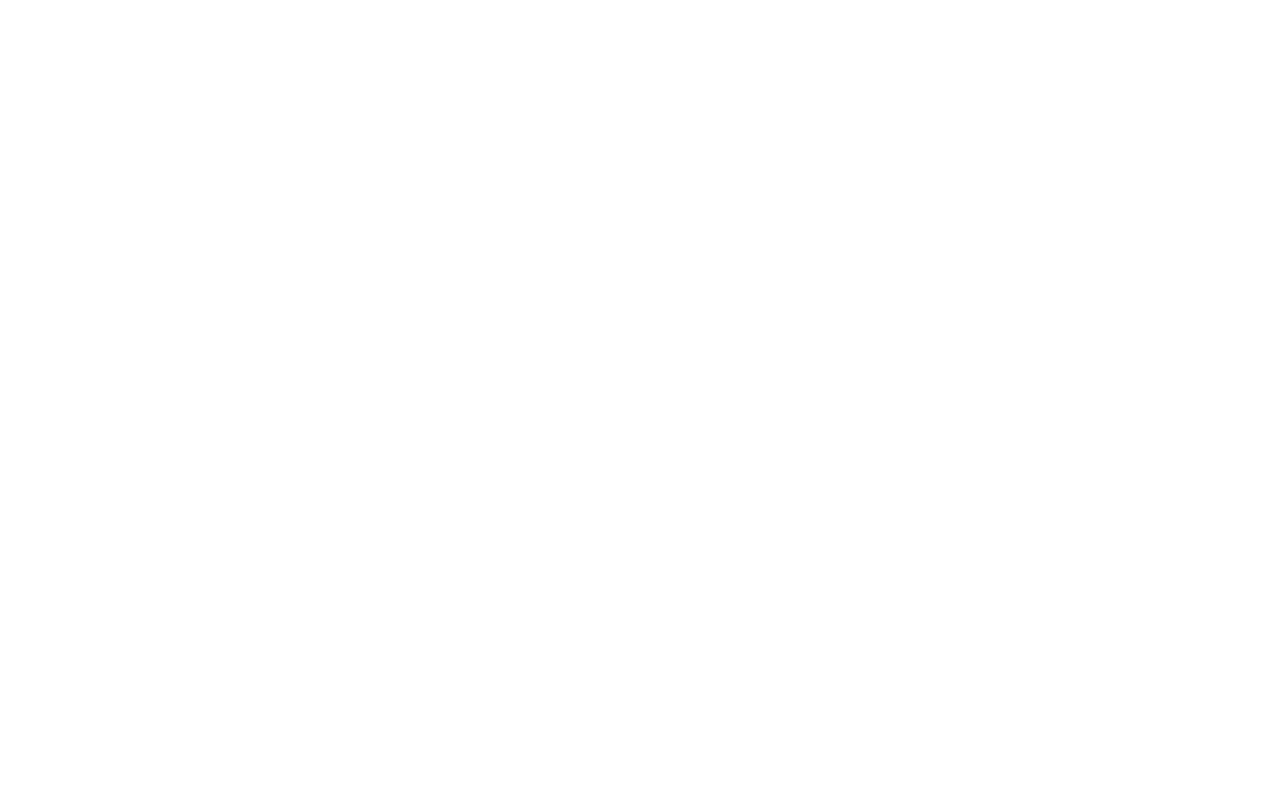
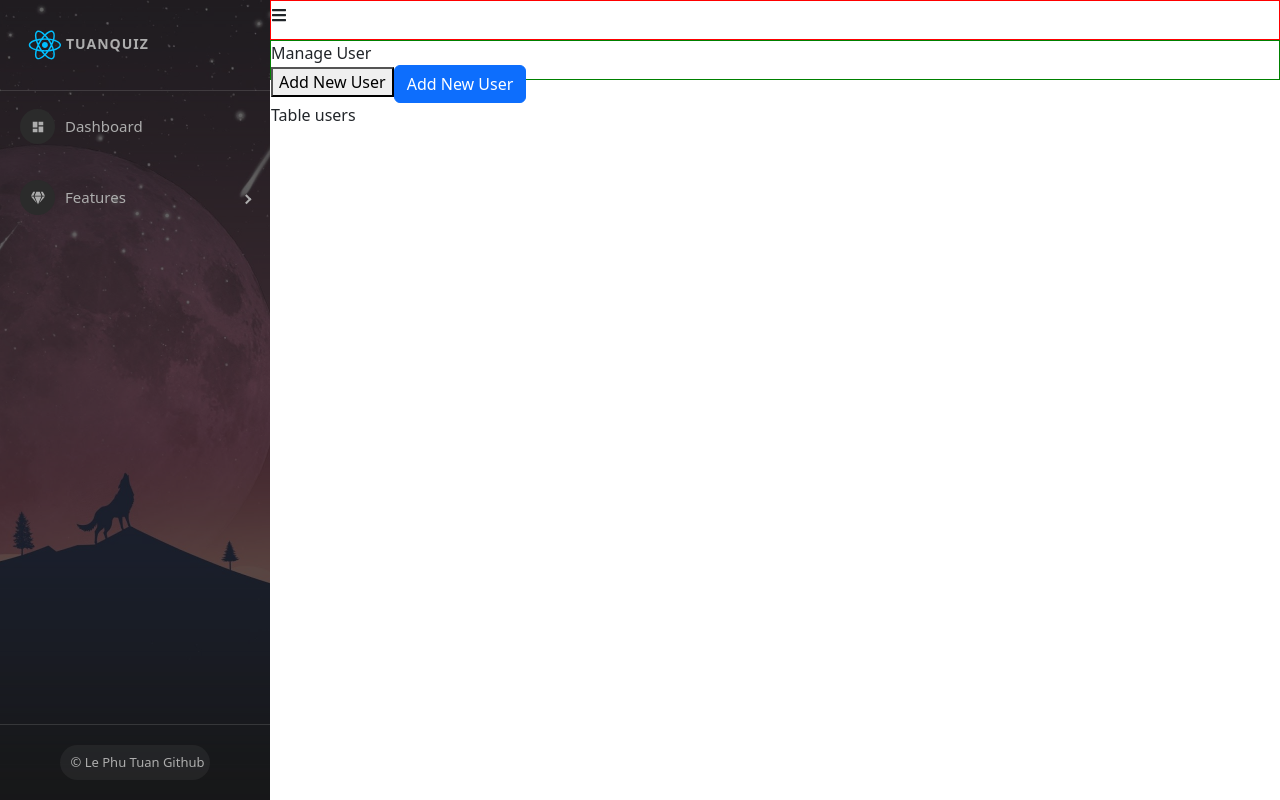
Before and after one commit to lephutuan/base-react-redux, a React (Create React App) app: page /admins/manage-users in a window 1280 px wide. Before the commit this address had no page. Built offline with nearby package versions, Linux system fonts and the light colour scheme.

Commit message:
Initial create user modal

```diff
--- a/package.json
+++ b/package.json
@@ -10,15 +10,18 @@
     "@testing-library/jest-dom": "5.16.4",
     "@testing-library/react": "13.3.0",
     "@testing-library/user-event": "13.5.0",
+    "axios": "0.27.2",
     "bootstrap": "5.2.0",
     "react": "18.2.0",
     "react-bootstrap": "2.4.0",
     "react-dom": "18.2.0",
     "react-icons": "4.4.0",
+    "react-paginate": "8.1.3",
     "react-pro-sidebar": "0.7.1",
     "react-redux": "8.0.1",
     "react-router-dom": "6.3.0",
     "react-scripts": "5.0.1",
+    "react-toastify": "9.0.7",
     "redux": "4.2.0",
     "redux-devtools-extension": "2.13.9",
     "redux-thunk": "2.4.1",
--- a/src/App.scss
+++ b/src/App.scss
@@ -35,6 +35,7 @@
       background   : #303030;
       color        : white;
       height       : 40px;
+      border       : none;
 
       &:hover {
         background: black;
@@ -80,6 +81,7 @@
           background   : #303030;
           color        : white;
           height       : 40px;
+          border       : none;
 
           &:hover {
             background: black;
--- a/src/components/Admin/Admin.js
+++ b/src/components/Admin/Admin.js
@@ -1,6 +1,7 @@
 import SideBar from "./SideBar";
 import { FaBars } from "react-icons/fa";
 import "./Admin.scss";
+import { Outlet } from "react-router-dom";
 import { useState } from "react";
 const Admin = (props) => {
   const [collapsed, setCollapsed] = useState(false);
@@ -10,8 +11,12 @@
         <SideBar collapsed={collapsed} />
       </div>
       <div className="admin-content">
-        <FaBars onClick={() => setCollapsed(!collapsed)} />
-        sssss
+        <div className="admin-header">
+          <FaBars onClick={() => setCollapsed(!collapsed)} />
+        </div>
+        <div className="admin-main">
+          <Outlet />
+        </div>
       </div>
     </div>
   );
--- a/src/components/Admin/Admin.scss
+++ b/src/components/Admin/Admin.scss
@@ -7,6 +7,19 @@
         }
     }
 
-    .admin-content {}
+    .admin-content {
+        width: 100%;
+
+        .admin-header {
+            height: 40px;
+            border: 1px solid red;
+
+        }
+
+        .admin-main {
+            height: 40px;
+            border: 1px solid green;
+        }
+    }
 
 }
--- /dev/null
+++ b/src/components/Admin/Content/CreateUserModal.js
@@ -0,0 +1,62 @@
+import { useState } from "react";
+import Button from "react-bootstrap/Button";
+import Modal from "react-bootstrap/Modal";
+
+const CreateUserModal = (props) => {
+  const [show, setShow] = useState(false);
+
+  const handleClose = () => setShow(false);
+  const handleShow = () => setShow(true);
+
+  return (
+    <>
+      <Button variant="primary" onClick={handleShow}>
+        Add New User
+      </Button>
+
+      <Modal show={show} onHide={handleClose} size="xl" backdrop="static">
+        <Modal.Header closeButton>
+          <Modal.Title>Modal heading</Modal.Title>
+        </Modal.Header>
+        <Modal.Body>
+          <form className="row g-3">
+            <div className="col-md-6">
+              <label className="form-label">Email</label>
+              <input type="email" className="form-control" />
+            </div>
+            <div className="col-md-6">
+              <label className="form-label">Password</label>
+              <input type="password" className="form-control" />
+            </div>
+            <div className="col-md-6">
+              <label className="form-label">Username</label>
+              <input type="text" className="form-control" />
+            </div>
+            <div className="col-md-6">
+              <label className="form-label">State</label>
+              <select className="form-select">
+                <option selected value="USER">
+                  USER
+                </option>
+                <option value="ADMIN">ADMIN</option>
+              </select>
+            </div>
+            <div className="col-md-12">
+              <label className="form-label">Image</label>
+              <input type="file" className="form-control" />
+            </div>
+          </form>
+        </Modal.Body>
+        <Modal.Footer>
+          <Button variant="secondary" onClick={handleClose}>
+            Close
+          </Button>
+          <Button variant="primary" onClick={handleClose}>
+            Save
+          </Button>
+        </Modal.Footer>
+      </Modal>
+    </>
+  );
+};
+export default CreateUserModal;
--- /dev/null
+++ b/src/components/Admin/Content/DashBoard.js
@@ -0,0 +1,4 @@
+const DashBoard = (props) => {
+  return <div>Dashboard Content</div>;
+};
+export default DashBoard;
--- /dev/null
+++ b/src/components/Admin/Content/ManageUser.js
@@ -0,0 +1,18 @@
+import CreateUserModal from "./CreateUserModal";
+
+
+const ManageUser = (props) => {
+  return (
+    <div className="manage-user-container">
+      <div className="title">Manage User</div>
+      <div className="user-content">
+        <div>
+          <button>Add New User</button>
+          <CreateUserModal />
+        </div>
+        <div>Table users</div>
+      </div>
+    </div>
+  );
+};
+export default ManageUser;
--- a/src/components/Admin/SideBar.js
+++ b/src/components/Admin/SideBar.js
@@ -21,6 +21,7 @@
 
 import { DiReact } from "react-icons/di";
 import { MdDashboard } from "react-icons/md";
+import { Link } from "react-router-dom";
 
 import "./SideBar.scss";
 
@@ -55,11 +56,17 @@
 
         <SidebarContent>
           <Menu iconShape="circle">
-            <MenuItem icon={<MdDashboard />}>Dashboard</MenuItem>
+            <MenuItem icon={<MdDashboard />}>
+              Dashboard
+              <Link to="/admins" />
+            </MenuItem>
           </Menu>
           <Menu iconShape="circle">
             <SubMenu icon={<FaGem />} title="Features">
-              <MenuItem> Quản lý Users</MenuItem>
+              <MenuItem>
+                Quản lý Users
+                <Link to="/admins/manage-users" />
+              </MenuItem>
               <MenuItem> Quản lý Bài Quiz</MenuItem>
               <MenuItem> Quản lý Câu Hỏi</MenuItem>
             </SubMenu>
--- a/src/index.js
+++ b/src/index.js
@@ -9,6 +9,8 @@
 import User from "./components/User/User";
 import Admin from "./components/Admin/Admin";
 import Home from "./components/Home/Home";
+import DashBoard from "./components/Admin/Content/DashBoard";
+import ManageUser from "./components/Admin/Content/ManageUser";
 
 const root = ReactDOM.createRoot(document.getElementById("root"));
 root.render(
@@ -18,9 +20,12 @@
       <Routes>
         <Route path="/" element={<App />}>
           <Route index element={<Home />} />
-          <Route path="/users" element={<User />} />
+          <Route path="users" element={<User />} />
         </Route>
-        <Route path="/admins" element={<Admin />} />
+        <Route path="/admins" element={<Admin />}>
+          <Route index element={<DashBoard />} />
+          <Route path="manage-users" element={<ManageUser />} />
+        </Route>
       </Routes>
     </BrowserRouter>
     {/* </React.StrictMode> */}
```
Also changed, not shown: 1 other file (tests, documents, lock files or other folders).
